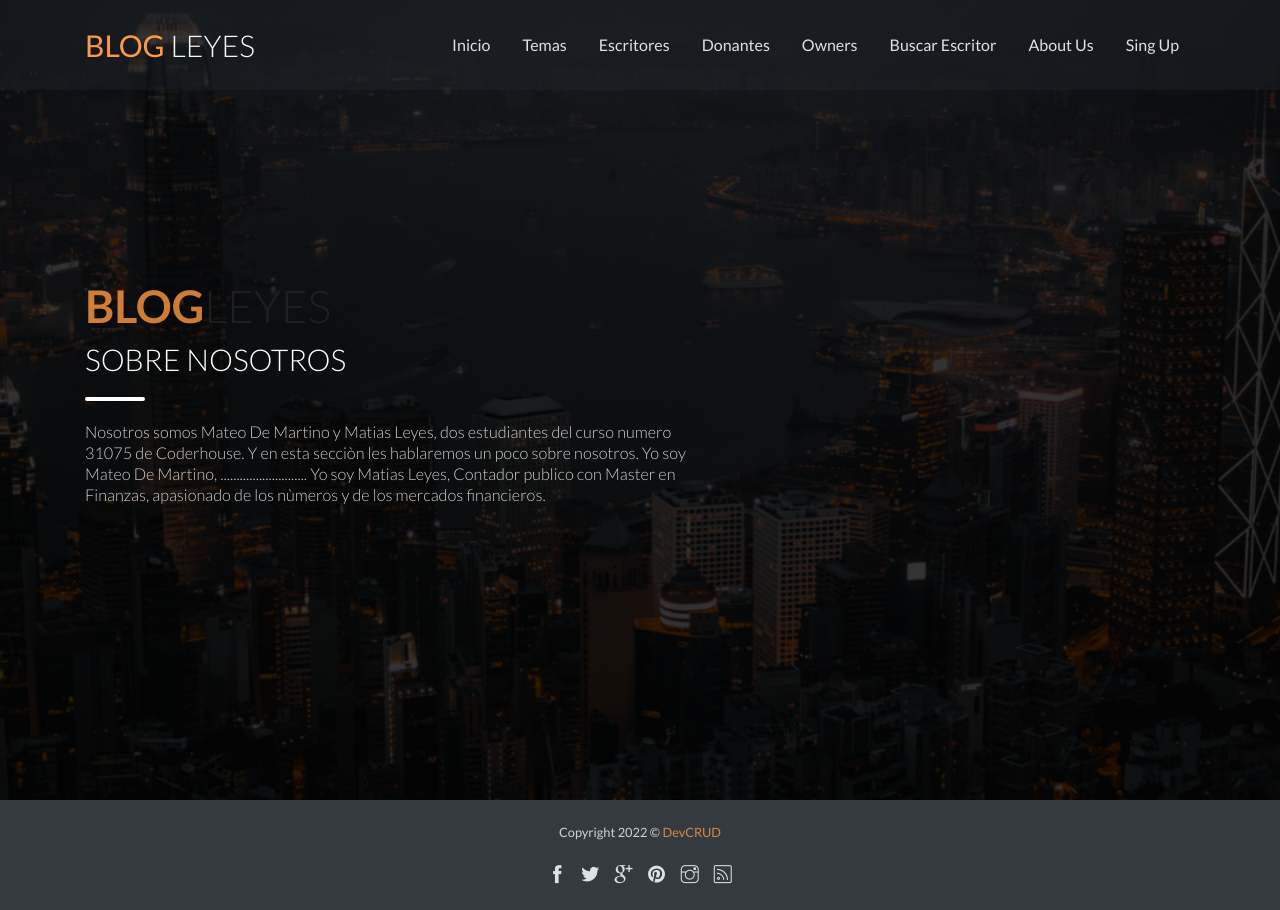
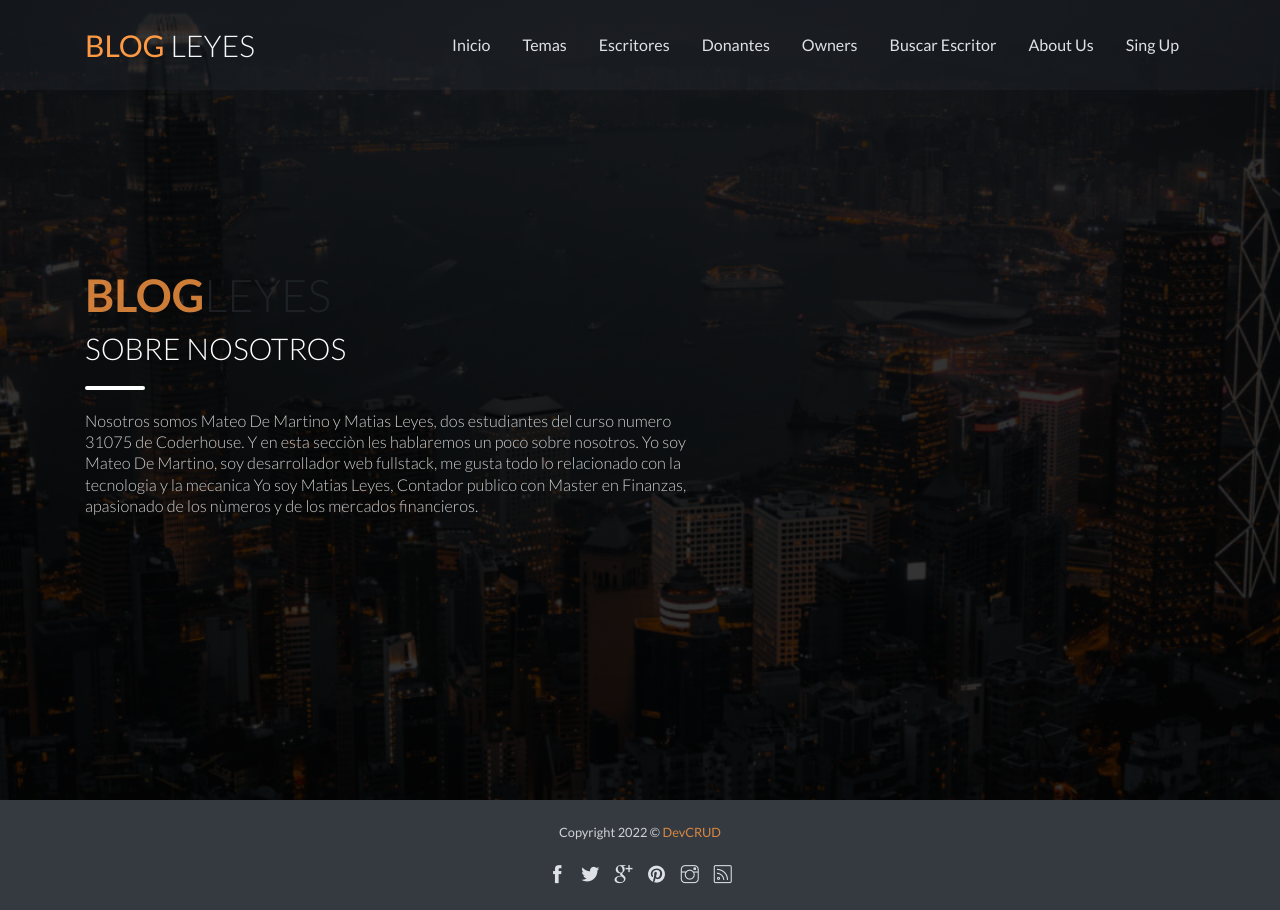
Before and after one commit to matiasleyes/Entrega1Leyes, a Django app: page /aboutus/ in a window 1280 px wide. Run offline with Django 4.2, Linux system fonts and the light colour scheme; some libraries are stand-ins or nearby versions.

Commit message:
about me

```diff
--- a/BlogLeyes/Templates/BlogLeyes/Aboutus.html
+++ b/BlogLeyes/Templates/BlogLeyes/Aboutus.html
@@ -8,7 +8,7 @@
 <h4 class="header-subtitle">SOBRE NOSOTROS </h4>
 <p>Nosotros somos Mateo De Martino y Matias Leyes, dos estudiantes del curso numero 31075 de Coderhouse.  Y en esta secciòn les hablaremos un poco sobre nosotros.
 
-    Yo soy Mateo De Martino, ...........................
+    Yo soy Mateo De Martino, soy desarrollador web fullstack, me gusta todo lo relacionado con la tecnologia y la mecanica
 
     Yo soy Matias Leyes, Contador publico con Master en Finanzas, apasionado de los nùmeros y de los mercados financieros.
 
```
